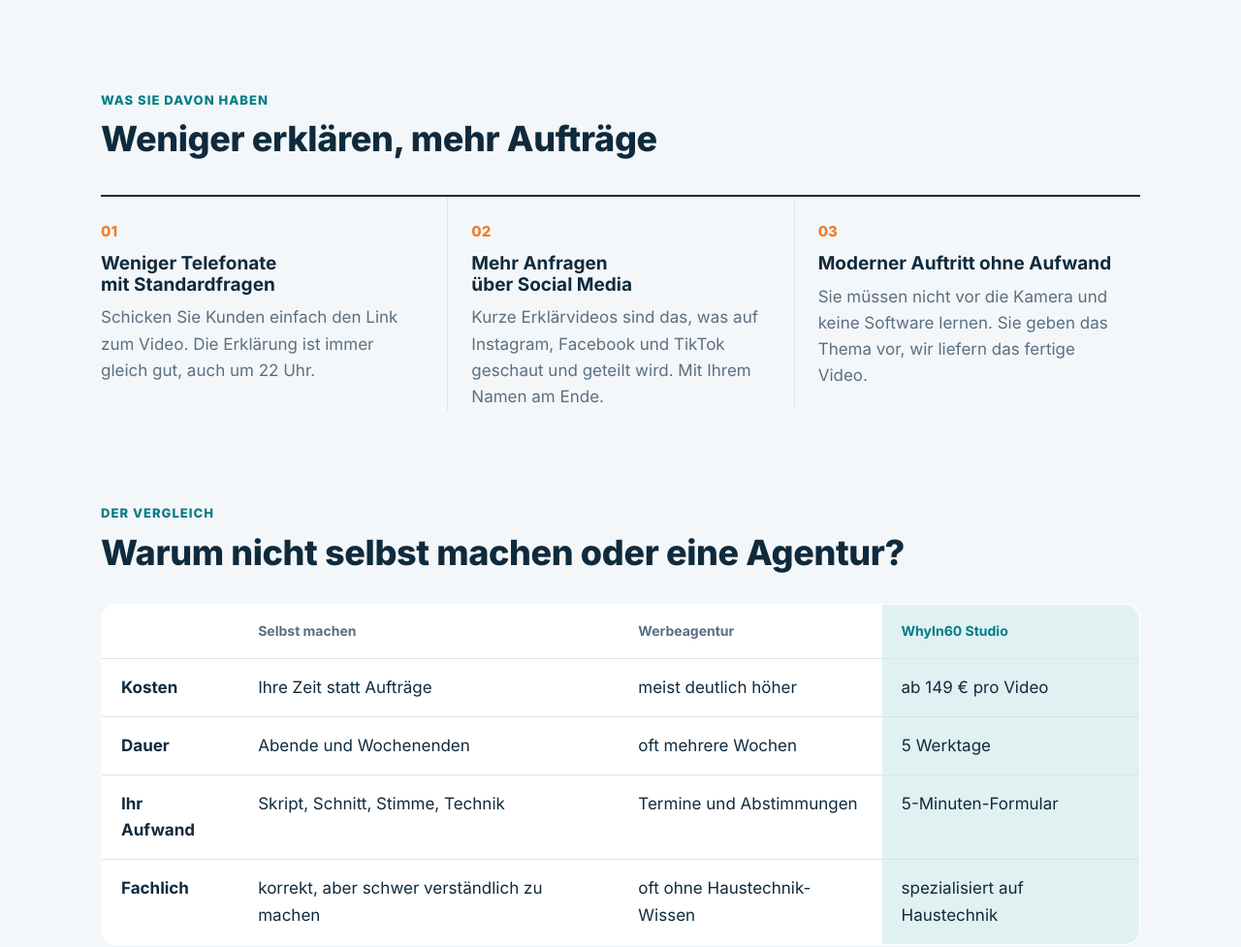
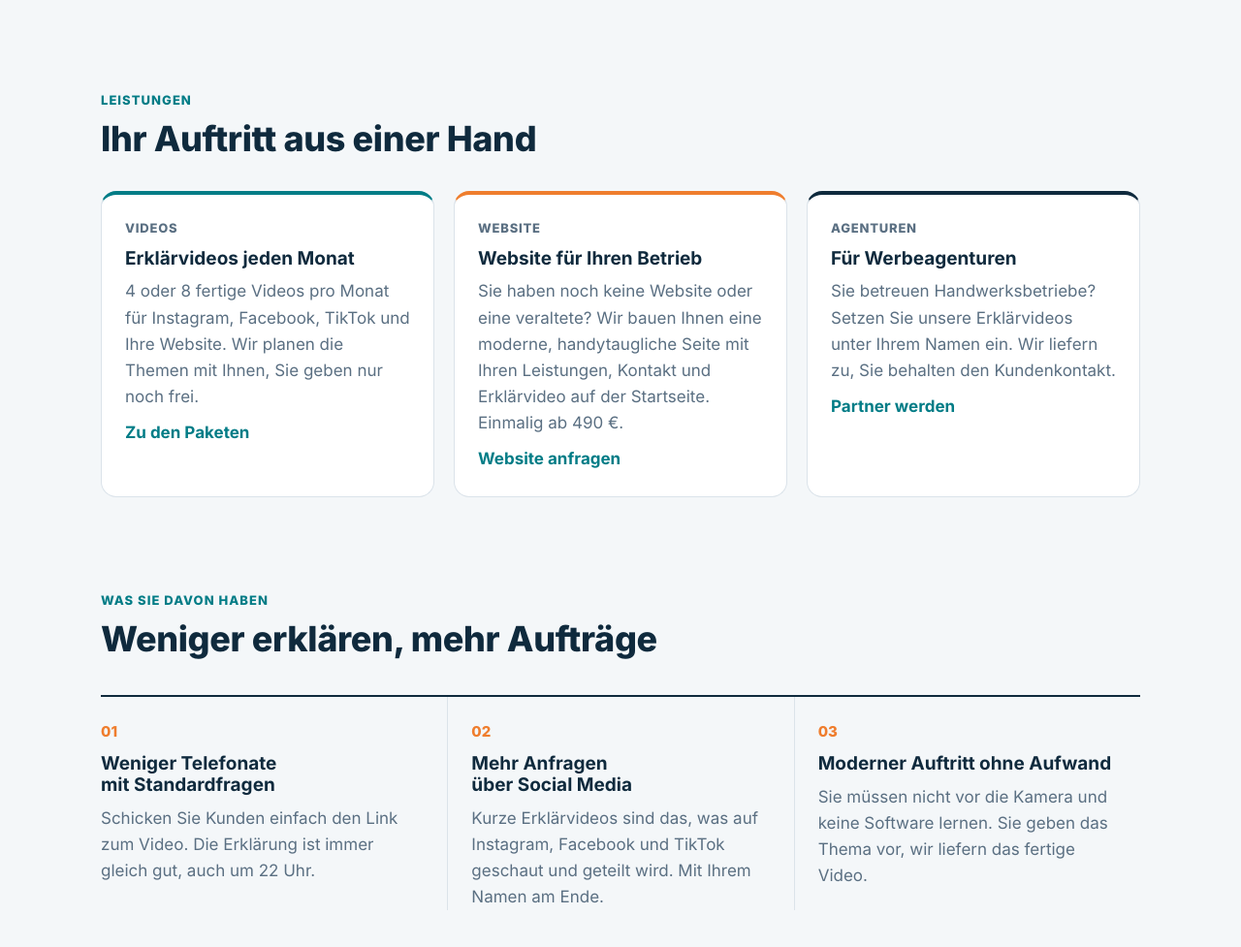
Before and after one commit to Semjonovitch/whyin60-studio, a plain HTML site: page index.html in a window 1280 px wide. Shown: the part 1629-2606 px from the top of the page at 97% size. Drawn offline with Linux system fonts and the light colour scheme; files whose address does not match are found by name.

Commit message:
Add files via upload

```diff
--- a/index.html
+++ b/index.html
@@ -81,6 +81,14 @@ header { position: sticky; top: 0; z-index: 10; background: rgba(244, 247, 249,
 .next-thumb { width: 180px; aspect-ratio: 9 / 16; border-radius: 14px; border: 2px dashed var(--teal); background: var(--teal-soft); display: grid; place-items: center; text-align: center; font-weight: 800; font-size: 26px; color: var(--teal); line-height: 1.2; }
 .demo .tag { font-size: 13px; font-weight: 700; color: var(--muted); }
 
+.services { display: grid; grid-template-columns: repeat(3, 1fr); gap: 20px; margin-top: 32px; }
+.service { background: var(--surface); border: 1px solid var(--line); border-top: 4px solid var(--teal); border-radius: 16px; padding: 24px; display: grid; gap: 10px; align-content: start; }
+.service:nth-child(2) { border-top-color: var(--heat); }
+.service:nth-child(3) { border-top-color: var(--ink); }
+.service .snum { font-size: 13px; font-weight: 800; letter-spacing: .06em; text-transform: uppercase; color: var(--muted); }
+.service p { color: var(--muted); }
+.service a { font-weight: 700; text-decoration: none; }
+.service a:hover { text-decoration: underline; }
 /* benefits */
 .benefits { display: grid; grid-template-columns: repeat(3, 1fr); gap: 0; margin-top: 36px; border-top: 2px solid var(--ink); }
 .benefit { padding: 24px 24px 0 0; display: grid; gap: 10px; align-content: start; }
@@ -138,7 +146,7 @@ footer { padding: 40px 0 56px; color: var(--muted); font-size: 15px; }
   .hero-grid, .contact { grid-template-columns: 1fr; }
   .phone { width: min(280px, 100%); }
   .demos { grid-template-columns: 1fr; }
-  .benefits { grid-template-columns: 1fr; }
+  .benefits, .services { grid-template-columns: 1fr; }
   .benefit, .benefit + .benefit { padding: 20px 0; border-left: 0; border-bottom: 1px solid var(--line); }
   .steps { grid-template-columns: repeat(2, 1fr); }
   .prices { grid-template-columns: 1fr; }
@@ -169,12 +177,12 @@ footer { padding: 40px 0 56px; color: var(--muted); font-size: 15px; }
   <section class="hero">
     <div class="wrap hero-grid">
       <div>
-        <div class="eyebrow">Für Heizung, Sanitär &amp; Wärmepumpe</div>
+        <div class="eyebrow">Für Handwerksbetriebe in Heizung, Sanitär &amp; Wärmepumpe</div>
         <h1 style="margin-top:12px">Erklärvideos, die Ihre Kunden <span class="accent">wirklich verstehen</span></h1>
-        <p class="lead">Ihre Kunden stellen immer wieder dieselben Fragen. Wir beantworten sie in 30 bis 60 Sekunden: animiert, fachlich korrekt und im Look Ihres Betriebs. Fertig zum Posten auf Instagram, Facebook, TikTok und Ihrer Website.</p>
+        <p class="lead">Sie haben keine Marketingabteilung und keine Zeit für Social Media? Wir liefern Ihnen jeden Monat fertige Erklärvideos zu den Fragen, die Ihre Kunden wirklich stellen: animiert, fachlich korrekt und im Look Ihres Betriebs. Auf Wunsch bauen wir auch Ihre Website.</p>
         <ul class="checks">
           <li><svg width="22" height="22" viewBox="0 0 22 22" aria-hidden="true"><circle cx="11" cy="11" r="11" fill="#e1f1f2"/><path d="M6.5 11.5l3 3 6-6.5" fill="none" stroke="#007c86" stroke-width="2.4" stroke-linecap="round" stroke-linejoin="round"/></svg>In 5 Werktagen fertig</li>
-          <li><svg width="22" height="22" viewBox="0 0 22 22" aria-hidden="true"><circle cx="11" cy="11" r="11" fill="#e1f1f2"/><path d="M6.5 11.5l3 3 6-6.5" fill="none" stroke="#007c86" stroke-width="2.4" stroke-linecap="round" stroke-linejoin="round"/></svg>Ab 149 € pro Video</li>
+          <li><svg width="22" height="22" viewBox="0 0 22 22" aria-hidden="true"><circle cx="11" cy="11" r="11" fill="#e1f1f2"/><path d="M6.5 11.5l3 3 6-6.5" fill="none" stroke="#007c86" stroke-width="2.4" stroke-linecap="round" stroke-linejoin="round"/></svg>Monatlich neue Videos ab 449 €, einzeln ab 149 €</li>
           <li><svg width="22" height="22" viewBox="0 0 22 22" aria-hidden="true"><circle cx="11" cy="11" r="11" fill="#e1f1f2"/><path d="M6.5 11.5l3 3 6-6.5" fill="none" stroke="#007c86" stroke-width="2.4" stroke-linecap="round" stroke-linejoin="round"/></svg>Kein Dreh, kein Termin: ein kurzes Formular reicht</li>
         </ul>
         <div class="cta-row">
@@ -222,6 +230,33 @@ footer { padding: 40px 0 56px; color: var(--muted); font-size: 15px; }
             <p>Genau daraus machen wir Ihr erstes Video. Mit Ihrem Namen, Ihrem Logo und Ihren Kontaktdaten am Ende.</p>
             <a class="btn btn-primary" style="justify-self:start;margin-top:6px" href="#kontakt">Thema einreichen</a>
           </div>
+        </div>
+      </div>
+    </div>
+  </section>
+
+  <section id="leistungen" style="padding-top:24px">
+    <div class="wrap">
+      <div class="eyebrow">Leistungen</div>
+      <h2 style="margin-top:10px">Ihr Auftritt aus einer Hand</h2>
+      <div class="services">
+        <div class="service">
+          <span class="snum">Videos</span>
+          <h3>Erklärvideos jeden Monat</h3>
+          <p>4 oder 8 fertige Videos pro Monat für Instagram, Facebook, TikTok und Ihre Website. Wir planen die Themen mit Ihnen, Sie geben nur noch frei.</p>
+          <a href="#preise">Zu den Paketen</a>
+        </div>
+        <div class="service">
+          <span class="snum">Website</span>
+          <h3>Website für Ihren Betrieb</h3>
+          <p>Sie haben noch keine Website oder eine veraltete? Wir bauen Ihnen eine moderne, handytaugliche Seite mit Ihren Leistungen, Kontakt und Erklärvideo auf der Startseite. Einmalig ab 490 €.</p>
+          <a href="#kontakt">Website anfragen</a>
+        </div>
+        <div class="service">
+          <span class="snum">Agenturen</span>
+          <h3>Für Werbeagenturen</h3>
+          <p>Sie betreuen Handwerksbetriebe? Setzen Sie unsere Erklärvideos unter Ihrem Namen ein. Wir liefern zu, Sie behalten den Kundenkontakt.</p>
+          <a href="#kontakt">Partner werden</a>
         </div>
       </div>
     </div>
@@ -306,7 +341,7 @@ footer { padding: 40px 0 56px; color: var(--muted); font-size: 15px; }
           <ul><li>8 Videos pro Monat</li><li>Themenplanung inklusive</li><li>monatlich kündbar</li></ul>
         </div>
       </div>
-      <p class="note">Zusätzlich auf Englisch: +39 € pro Video. Express in 48 Stunden: +50 €.</p>
+      <p class="note">Zusätzlich auf Englisch: +39 € pro Video. Express in 48 Stunden: +50 €. Website für Ihren Betrieb: einmalig ab 490 €.</p>
       <div class="offer"><strong>Für die ersten 3 Betriebe:</strong> ein Probevideo zu Ihrem Thema, mit Ihrem Logo, für 49 €.</div>
     </div>
   </section>
@@ -320,6 +355,7 @@ footer { padding: 40px 0 56px; color: var(--muted); font-size: 15px; }
         <details><summary>Ist die Stimme eine echte Sprecherin?</summary><p>Wir nutzen eine hochwertige KI-Sprecherstimme. Das hält die Preise niedrig und die Lieferung schnell. Die Inhalte schreiben und prüfen wir selbst.</p></details>
         <details><summary>Darf ich die Videos überall nutzen?</summary><p>Ja. Sie dürfen die Videos auf allen eigenen Kanälen, auf Ihrer Website und in Werbung einsetzen.</p></details>
         <details><summary>Was, wenn mir etwas nicht gefällt?</summary><p>Jedes Video enthält eine Korrekturrunde. Weitere Änderungen kosten 25 €.</p></details>
+        <details><summary>Arbeiten Sie auch mit Werbeagenturen?</summary><p>Ja. Agenturen können unsere Videos als Zulieferer unter eigenem Namen einsetzen. Schreiben Sie uns für Partnerkonditionen.</p></details>
         <details><summary>Geht das auch für andere Gewerke?</summary><p>Ja, zum Beispiel für Elektro, Photovoltaik, Fenster oder Dach. Schreiben Sie uns Ihr Thema.</p></details>
       </div>
     </div>
@@ -329,7 +365,7 @@ footer { padding: 40px 0 56px; color: var(--muted); font-size: 15px; }
     <div class="wrap">
       <div class="contact">
         <div>
-          <h2>Ihr Probevideo für 49 €</h2>
+          <h2>Probevideo für 49 € oder Website anfragen</h2>
           <p class="lead" style="margin-top:14px">Schreiben Sie uns die Frage, die Ihre Kunden am häufigsten stellen, und hängen Sie Ihr Logo an. Sie bekommen innerhalb von 24 Stunden den Skript-Entwurf.</p>
         </div>
         <div class="box">
```
